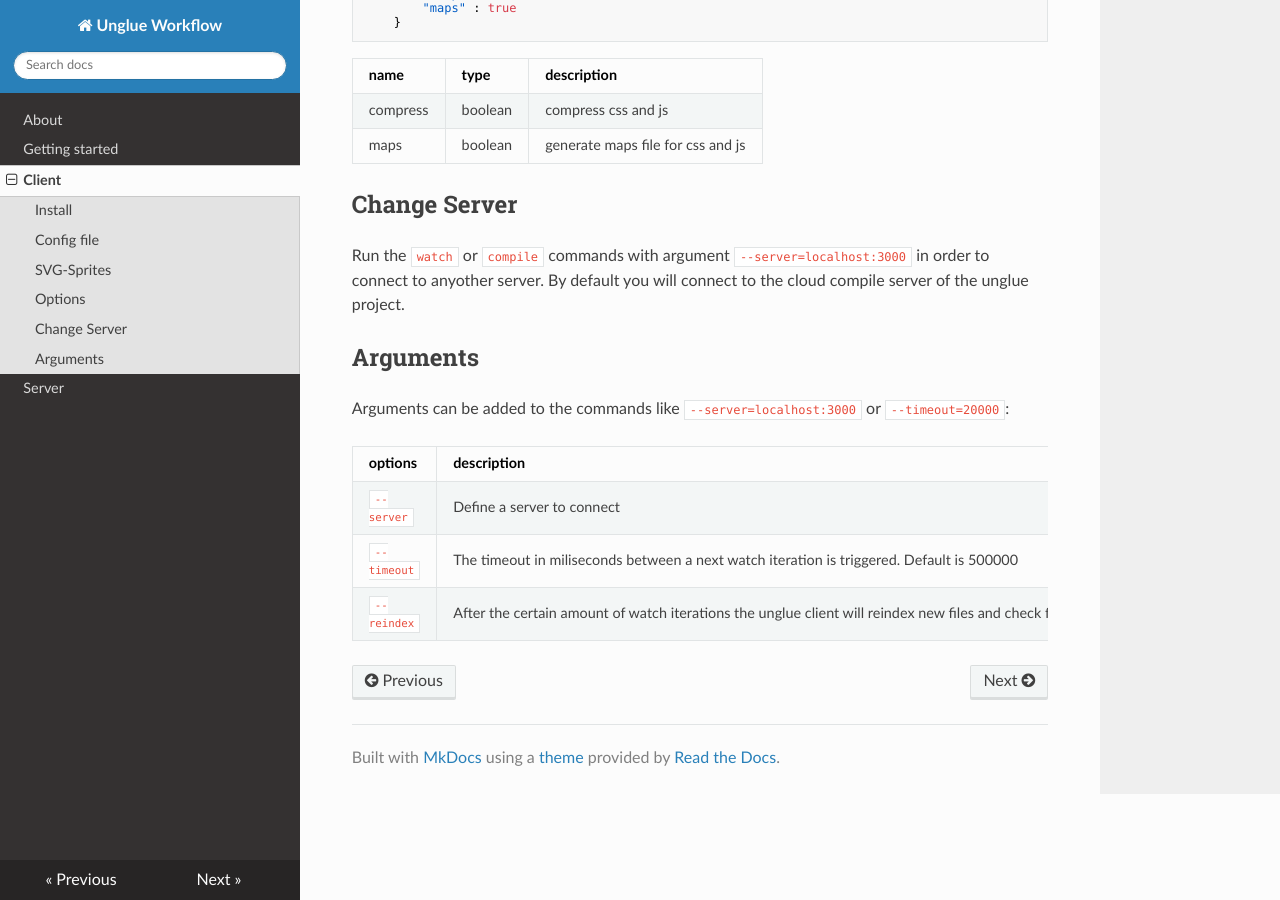
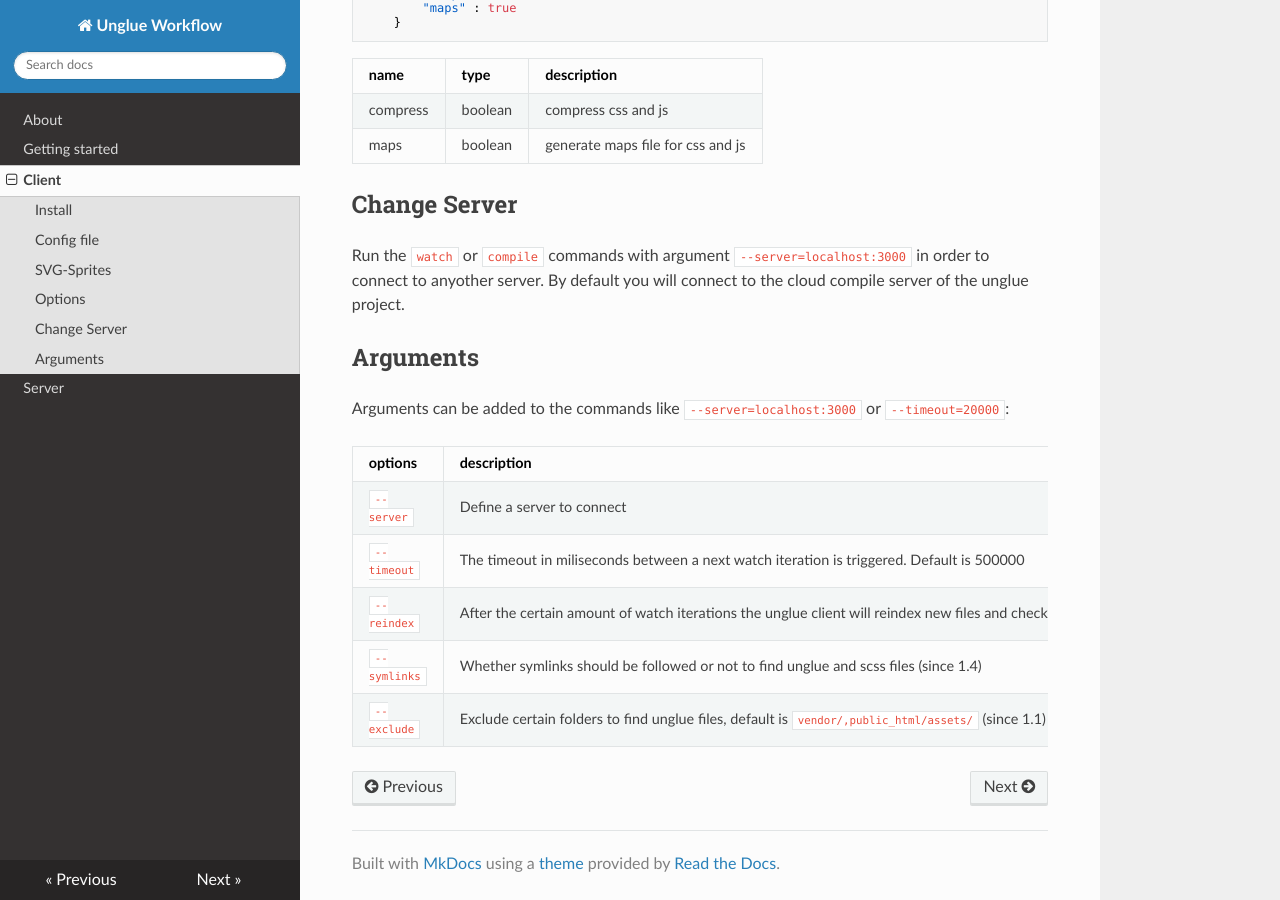
Before and after one commit to frontend-workflow-cloud-compiler/docs, an MkDocs documentation site: the page built from docs/client.md, in a window 1280 px wide and 900 px high, scrolled down 1535 px. Built offline with MkDocs 1.6.1, drawn with Linux system fonts in a browser that asks for light colours; nearby versions of some CDN libraries; old or Windows-style settings are respelled for this version of MkDocs.

Commit message:
add symlinks and exclude options to doc

```diff
--- a/docs/client.md
+++ b/docs/client.md
@@ -85,3 +85,5 @@ Arguments can be added to the commands like `--server=localhost:3000` or `--time
 |`--server`|Define a server to connect|☑|☑
 |`--timeout`|The timeout in miliseconds between a next watch iteration is triggered. Default is 500000|☑|☐
 |`--reindex`|After the certain amount of watch iterations the unglue client will reindex new files and check for changes in unglue files. Default is 10 (this means every $timeout * $reindex new indexing is done). If set to 0 the reindex behavior is turned off.|☑|☐
+|`--symlinks`|Whether symlinks should be followed or not to find unglue and scss files (since 1.4)|☑|☑
+|`--exclude`|Exclude certain folders to find unglue files, default is `vendor/,public_html/assets/` (since 1.1)|☑|☑
```
